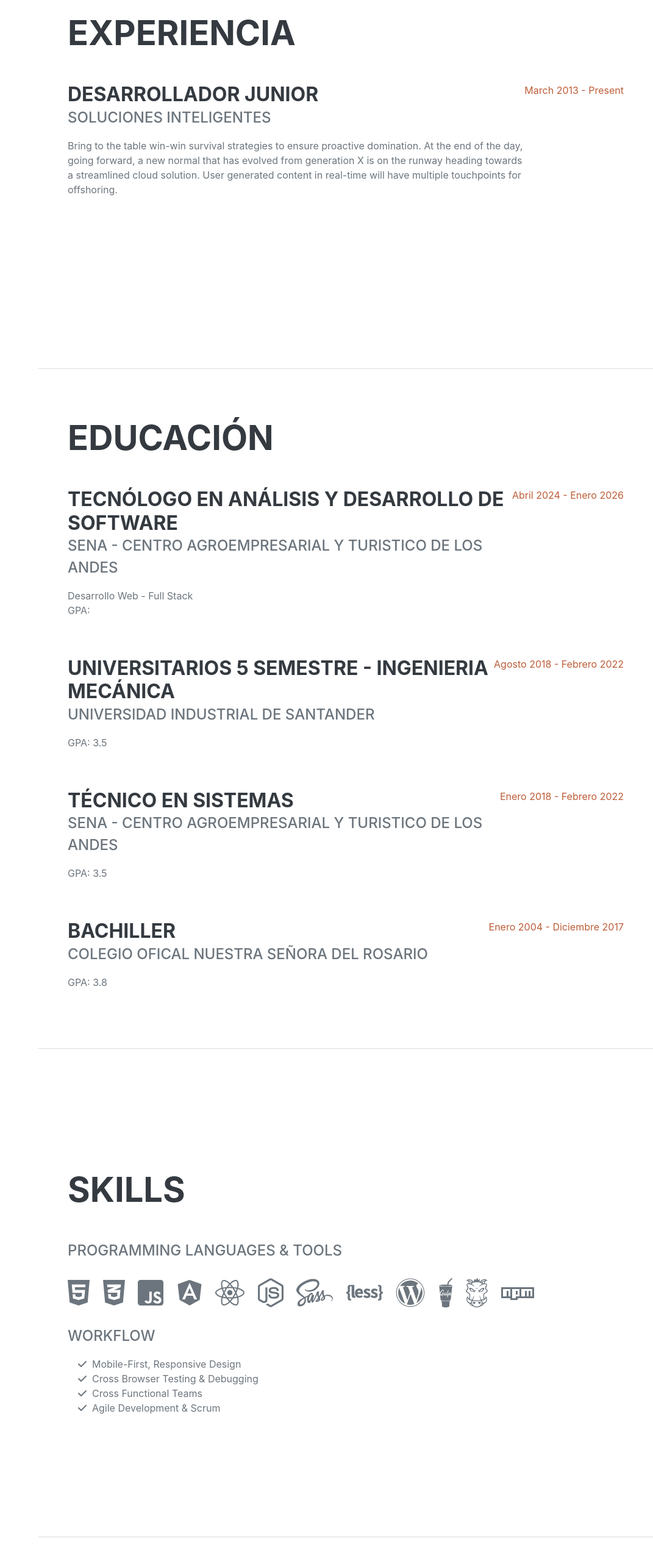
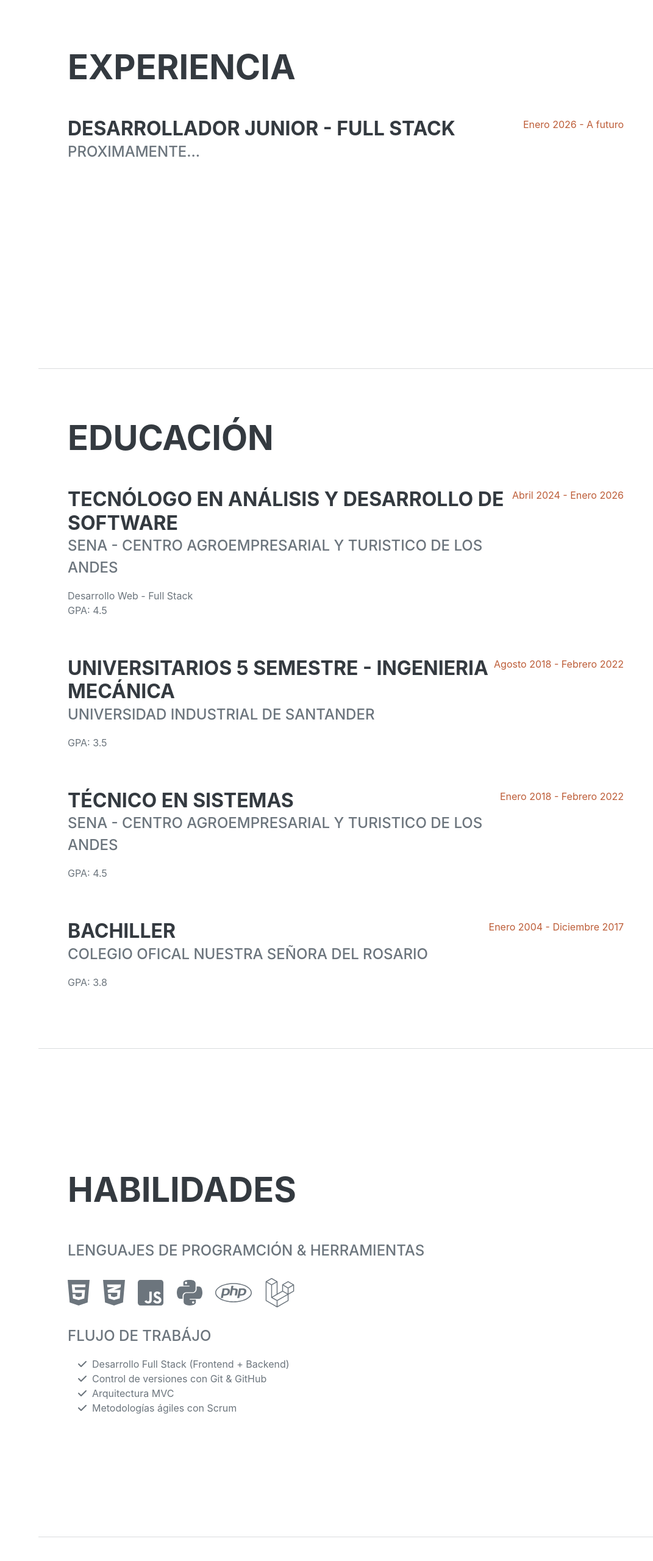
Before and after one commit to BanKrey99/Portafolio, a plain HTML site: page index.html in a window 1280 px wide. Shown: the part 997-3557 px from the top of the page at 61% size, without its empty margins (209-1280 px from the left). Drawn offline with nearby package versions, Linux system fonts and the light colour scheme; a web font is replaced by a local one.

Commit message:
Actualización en información personal

```diff
--- a/index.html
+++ b/index.html
@@ -6,7 +6,7 @@
         <meta name="description" content="" />
         <meta name="author" content="" />
         <title>Portafolio Profesional</title>
-        <link rel="icon" type="image/x-icon" href="assets/img/favicon.ico" />
+        <link rel="icon" type="image/x-icon" href="assets/img/binary-code.ico" />
         <!-- Font Awesome icons (free version)-->
         <script src="https://use.fontawesome.com/releases/v6.3.0/js/all.js" crossorigin="anonymous"></script>
         <!-- Google fonts-->
@@ -69,11 +69,11 @@
                     <h2 class="mb-5">Experiencia</h2>
                     <div class="d-flex flex-column flex-md-row justify-content-between mb-5">
                         <div class="flex-grow-1">
-                            <h3 class="mb-0">desarrollador Junior</h3>
-                            <div class="subheading mb-3">Soluciones Inteligentes</div>
-                            <p>Bring to the table win-win survival strategies to ensure proactive domination. At the end of the day, going forward, a new normal that has evolved from generation X is on the runway heading towards a streamlined cloud solution. User generated content in real-time will have multiple touchpoints for offshoring.</p>
+                            <h3 class="mb-0">Desarrollador Junior - Full Stack</h3>
+                            <div class="subheading mb-3">Proximamente...</div>
+                            <p></p>
                         </div>
-                        <div class="flex-shrink-0"><span class="text-primary">March 2013 - Present</span></div>
+                        <div class="flex-shrink-0"><span class="text-primary">Enero 2026 - A futuro </span></div>
                     </div>
 
                 </div>
@@ -88,7 +88,7 @@
                             <h3 class="mb-0">Tecnólogo en Análisis y Desarrollo de software</h3>
                             <div class="subheading mb-3">Sena - centro agroempresarial y turistico de los andes</div>
                             <div>Desarrollo Web - Full Stack</div>
-                            <p>GPA: </p>
+                            <p>GPA: 4.5</p>
                         </div>
                         <div class="flex-shrink-0"><span class="text-primary">Abril 2024 - Enero 2026</span></div>
                     </div>
@@ -104,7 +104,7 @@
                         <div class="flex-grow-1">
                             <h3 class="mb-0">Técnico en Sistemas</h3>
                             <div class="subheading mb-3">Sena - centro agroempresarial y turistico de los andes</div>
-                            <p>GPA: 3.5</p>
+                            <p>GPA: 4.5</p>
                         </div>
                         <div class="flex-shrink-0"><span class="text-primary">Enero  2018 - Febrero 2022</span></div>
                     </div>
@@ -122,39 +122,33 @@
             <!-- Skills-->
             <section class="resume-section" id="skills">
                 <div class="resume-section-content">
-                    <h2 class="mb-5">Skills</h2>
-                    <div class="subheading mb-3">Programming Languages & Tools</div>
+                    <h2 class="mb-5">Habilidades</h2>
+                    <div class="subheading mb-3">Lenguajes de Programción & Herramientas</div>
                     <ul class="list-inline dev-icons">
                         <li class="list-inline-item"><i class="fab fa-html5"></i></li>
                         <li class="list-inline-item"><i class="fab fa-css3-alt"></i></li>
                         <li class="list-inline-item"><i class="fab fa-js-square"></i></li>
-                        <li class="list-inline-item"><i class="fab fa-angular"></i></li>
-                        <li class="list-inline-item"><i class="fab fa-react"></i></li>
-                        <li class="list-inline-item"><i class="fab fa-node-js"></i></li>
-                        <li class="list-inline-item"><i class="fab fa-sass"></i></li>
-                        <li class="list-inline-item"><i class="fab fa-less"></i></li>
-                        <li class="list-inline-item"><i class="fab fa-wordpress"></i></li>
-                        <li class="list-inline-item"><i class="fab fa-gulp"></i></li>
-                        <li class="list-inline-item"><i class="fab fa-grunt"></i></li>
-                        <li class="list-inline-item"><i class="fab fa-npm"></i></li>
+                        <li class="list-inline-item"><i class="fa-brands fa-python"></i></li>
+                        <li class="list-inline-item"><i class="fa-brands fa-php"></i></li>
+                        <li class="list-inline-item"><i class="fa-brands fa-laravel"></i></li>
                     </ul>
-                    <div class="subheading mb-3">Workflow</div>
+                    <div class="subheading mb-3">Flujo de Trabájo</div>
                     <ul class="fa-ul mb-0">
                         <li>
                             <span class="fa-li"><i class="fas fa-check"></i></span>
-                            Mobile-First, Responsive Design
+                            Desarrollo Full Stack (Frontend + Backend)
                         </li>
                         <li>
                             <span class="fa-li"><i class="fas fa-check"></i></span>
-                            Cross Browser Testing & Debugging
+                            Control de versiones con Git & GitHub
                         </li>
                         <li>
                             <span class="fa-li"><i class="fas fa-check"></i></span>
-                            Cross Functional Teams
+                            Arquitectura MVC
                         </li>
                         <li>
                             <span class="fa-li"><i class="fas fa-check"></i></span>
-                            Agile Development & Scrum
+                            Metodologías ágiles con Scrum
                         </li>
                     </ul>
                 </div>
@@ -163,9 +157,13 @@
             <!-- Interests-->
             <section class="resume-section" id="interests">
                 <div class="resume-section-content">
-                    <h2 class="mb-5">Interests</h2>
-                    <p>Apart from being a web developer, I enjoy most of my time being outdoors. In the winter, I am an avid skier and novice ice climber. During the warmer months here in Colorado, I enjoy mountain biking, free climbing, and kayaking.</p>
-                    <p class="mb-0">When forced indoors, I follow a number of sci-fi and fantasy genre movies and television shows, I am an aspiring chef, and I spend a large amount of my free time exploring the latest technology advancements in the front-end web development world.</p>
+                    <h2 class="mb-5">Intereses</h2>
+                    <p>Apasionado por la programación y el diseño visual, encuentro inspiración
+                        en la interacción de interfaces atractivas, funcionales y centradas en el usuario.
+                        Me interesa el desarrollo de experiencias digitales completas, combinando tanto el
+                        frontend como el backend. Disfruto explorar nuevas tecnologías, aprender constantemente,
+                        participar en proyectos colaborativos y mantenerme actualizado en tendencias de diseño,
+                        UI/UX y desarrollo web.</p>
                 </div>
             </section>
             <hr class="m-0" />
@@ -173,7 +171,18 @@
             <section class="resume-section" id="projects">
                 <div class="resume-section-content">
                     <h2 class="mb-5">Proyectos</h2>
-                    <ul class="fa-ul mb-0">
+                    <div class="d-flex flex-column flex-md-row justify-content-between mb-5">
+                        <div class="flex-grow-1">
+                            <h3 class="mb-0">Mi crecimiento en el desarrollo web</h3>
+                            <div class="subheading mb-3">Proximamente...</div>
+                            <p></p>
+                        </div>
+                        <div class="flex-shrink-0"><span class="text-primary">¡Mi futuro me espera con mucho exito!</span></div>
+                    </div>
+
+                    <!--Apartado para futura utilización-->
+
+                    <!--<ul class="fa-ul mb-0">
                         <li>
                             <span class="fa-li"><i class="fas fa-trophy text-warning"></i></span>
                             Google Analytics Certified Developer
@@ -215,7 +224,7 @@
                     </ul>
                 </div>
             </section>
-        </div>
+        </div>-->
         <!-- Bootstrap core JS-->
         <script src="https://cdn.jsdelivr.net/npm/bootstrap@5.2.3/dist/js/bootstrap.bundle.min.js"></script>
         <!-- Core theme JS-->
```
Also changed, not shown: assets/img/binary-code.ico (added).
